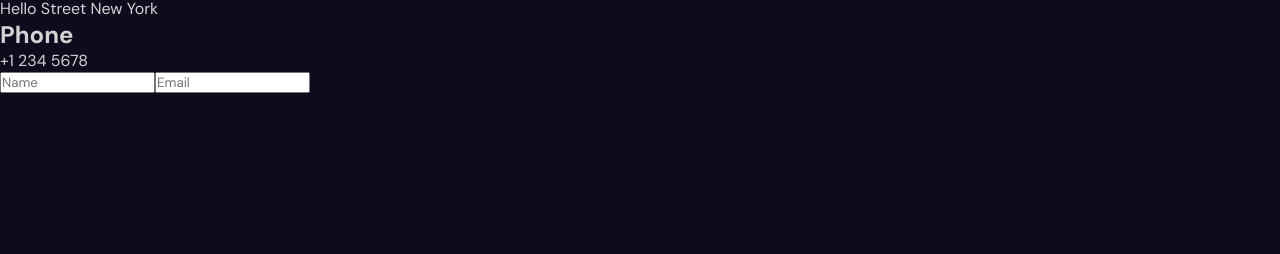
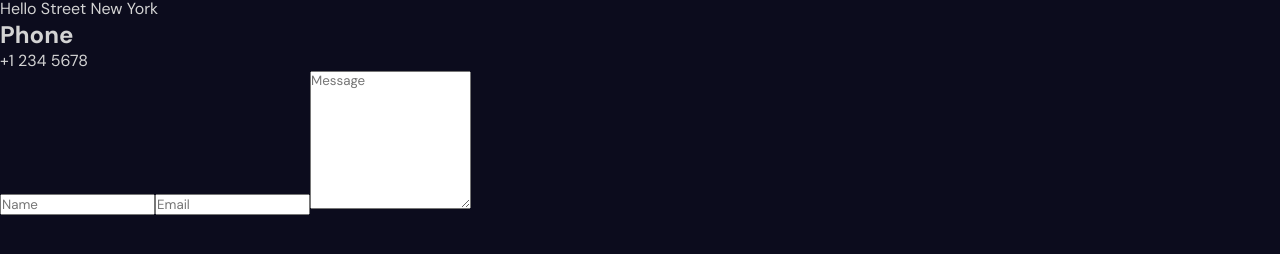
Before and after one commit to erickdc7/react-portfolio-7, a React (Vite) app: page / in a window 1280 px wide. Shown: the part 6649-6903 px from the top of the page. Built offline with nearby package versions, Linux system fonts and the light colour scheme.

Commit message:
add textarea

```diff
--- a/src/components/contact/Contact.jsx
+++ b/src/components/contact/Contact.jsx
@@ -23,6 +23,7 @@ const Contact = () => {
                 <form>
                     <input type="text" placeholder="Name" />
                     <input type="email" required placeholder="Email" />
+                    <textarea rows={8} placeholder="Message" />
                 </form>
             </div>
         </div>
```
